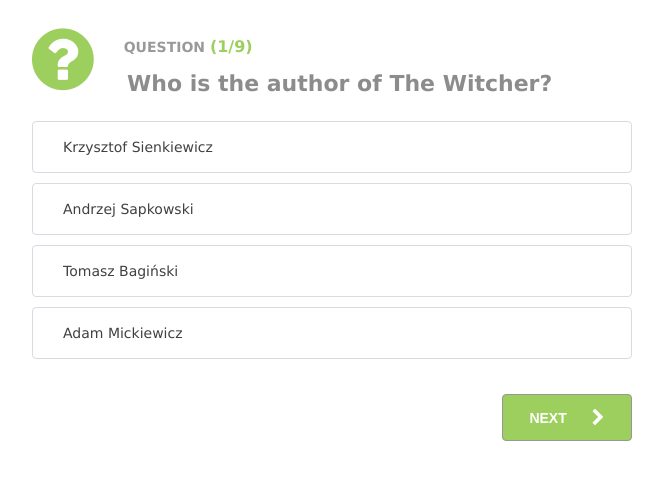
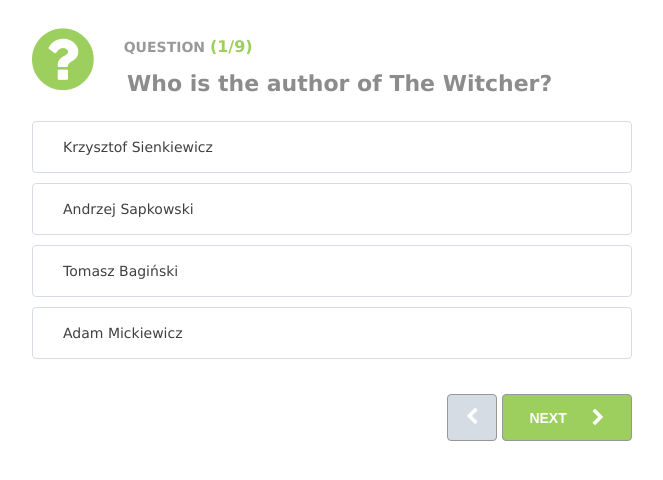
Before and after one commit to ompharate/quizee, a plain HTML site: page index.html in a window 1280 px wide. Shown: the whole page, without its empty margins (308-971 px from the left). Drawn offline with Linux system fonts and the light colour scheme.

Commit message:
add back button

```diff
--- a/css/style.css
+++ b/css/style.css
@@ -74,6 +74,7 @@
 }
 
 .app-box__next,
+.app-box__back,
 .app-box__result__button {
     width: 130px;
     float: right;
@@ -92,13 +93,25 @@
     cursor: pointer;
 }
 
+.app-box__back {
+  height: 47px;
+  width: 50px;
+  margin-right: 5px;
+  background-color: #d6dce3;
+}
+
 .app-box__result__button {
   float: none;
 }
 
-.next-icon {
+.next-icon,
+.back-icon {
     margin-left: 25px;
     font-size: 18px;
+}
+
+.back-icon {
+  margin: auto;
 }
 
 .next-icon i {
--- a/index.html
+++ b/index.html
@@ -21,6 +21,7 @@
             <fieldset id="quiz-answers"></fieldset>
         </form>
         <button class="app-box__next js-next-question">Next<span class="next-icon"><i class="fa fa-chevron-right"></i></span></button>
+        <button class="app-box__back js-previous-question"><span class="back-icon"><i class="fa fa-chevron-left"></i></span></button>
     </div>
 
 </div>
```
